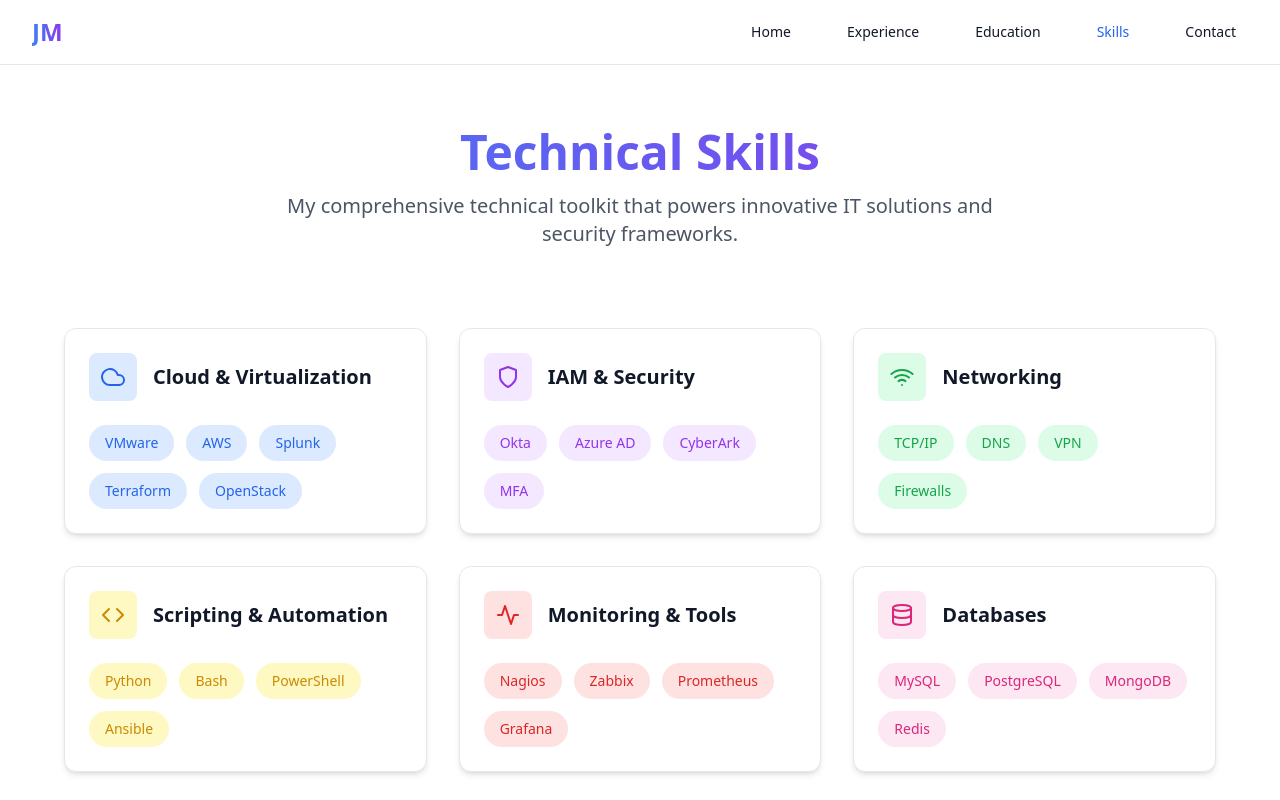
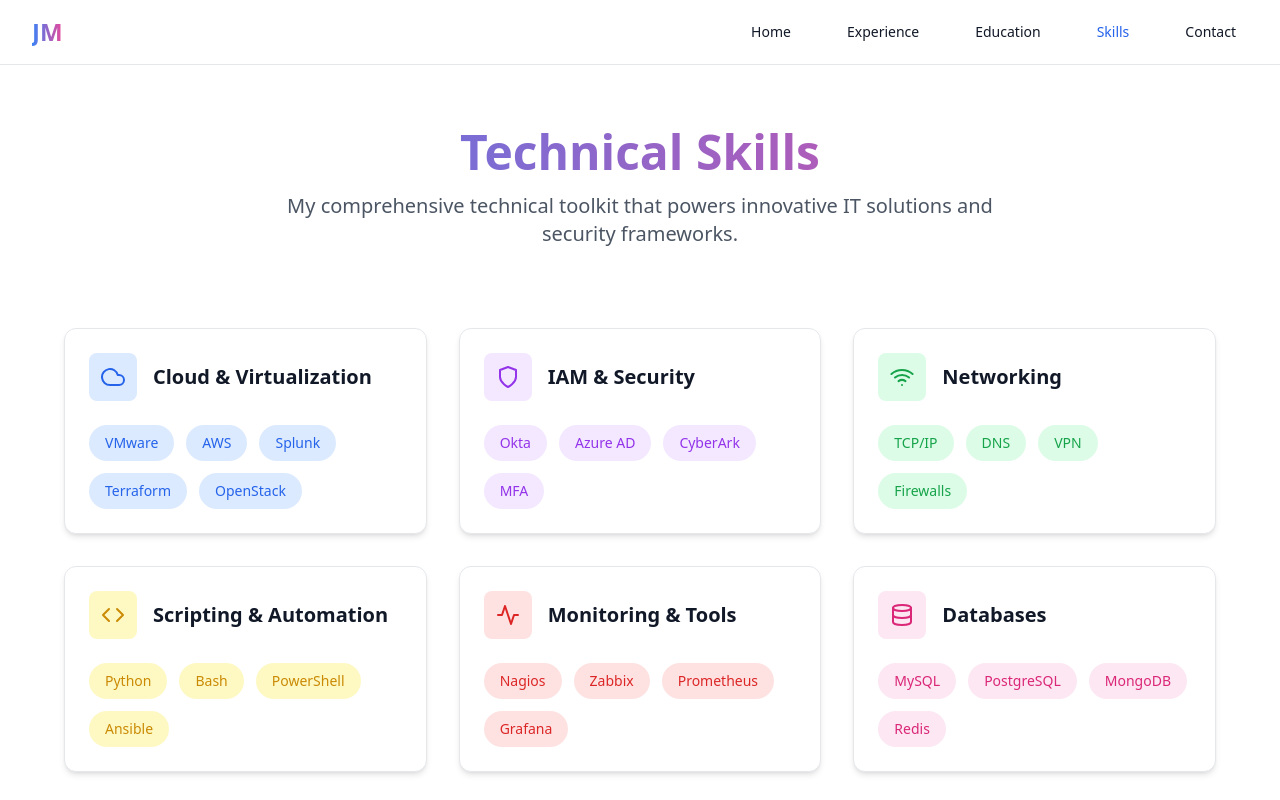
Before and after one commit to HarshalMore/portfolio-hm-ds-white-2, a plain HTML site: page skills.html in a window 1280 px wide. Shown: the top 800 px of the page. Drawn offline with nearby package versions, Linux system fonts and the light colour scheme.

Commit message:
Update skills.html

```diff
--- a/skills.html
+++ b/skills.html
@@ -13,7 +13,8 @@
   <style>
     .gradient-text {
       /*background: linear-gradient(90deg, #3b82f6, #8b5cf6);*/
-      background: linear-gradient(to right, #3b82f6, #9333ea);
+      /*background: linear-gradient(to right, #3b82f6, #9333ea);*/
+      background: linear-gradient(to right, #3b82f6, #ec4899);
       -webkit-background-clip: text;
       background-clip: text;
       color: transparent;
```
